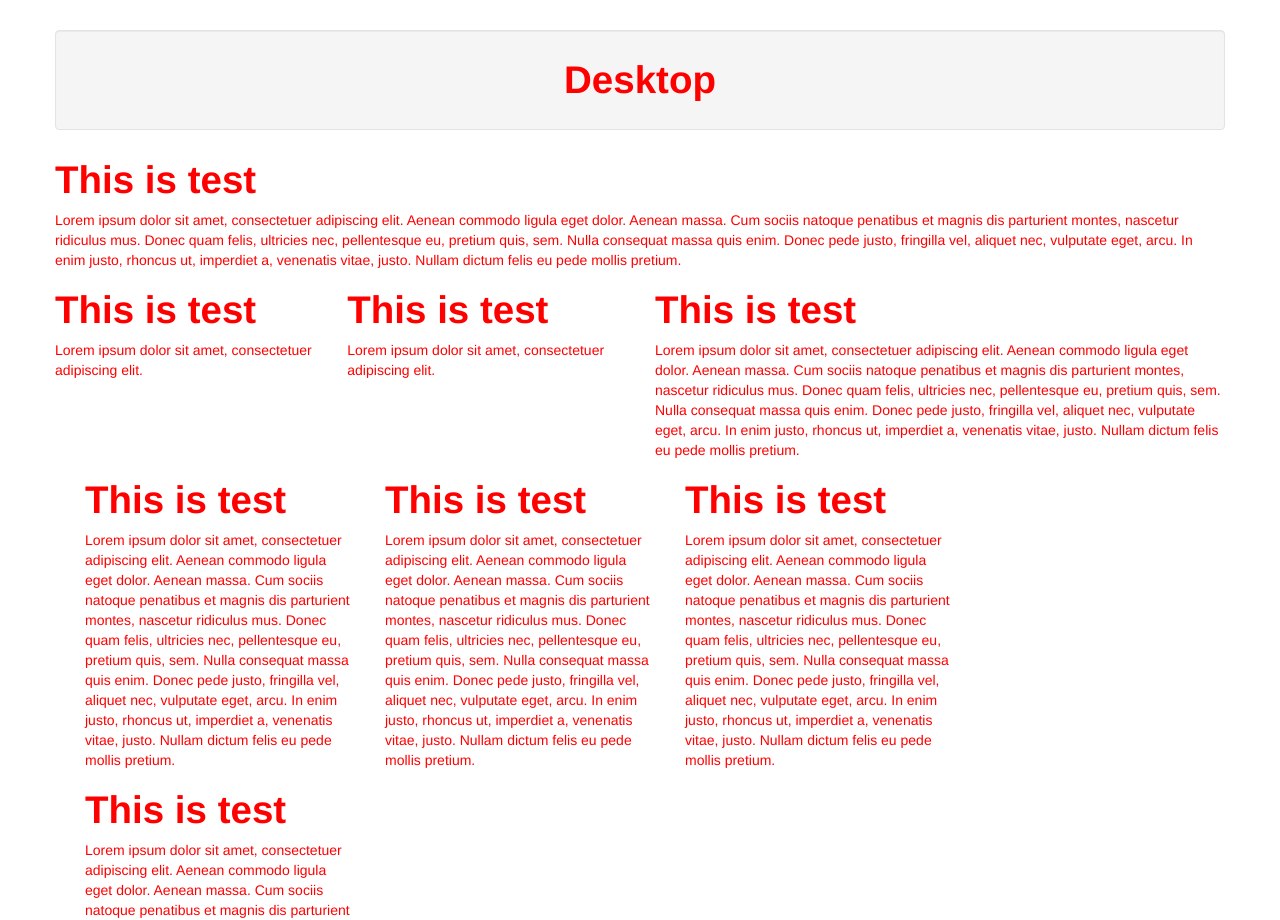
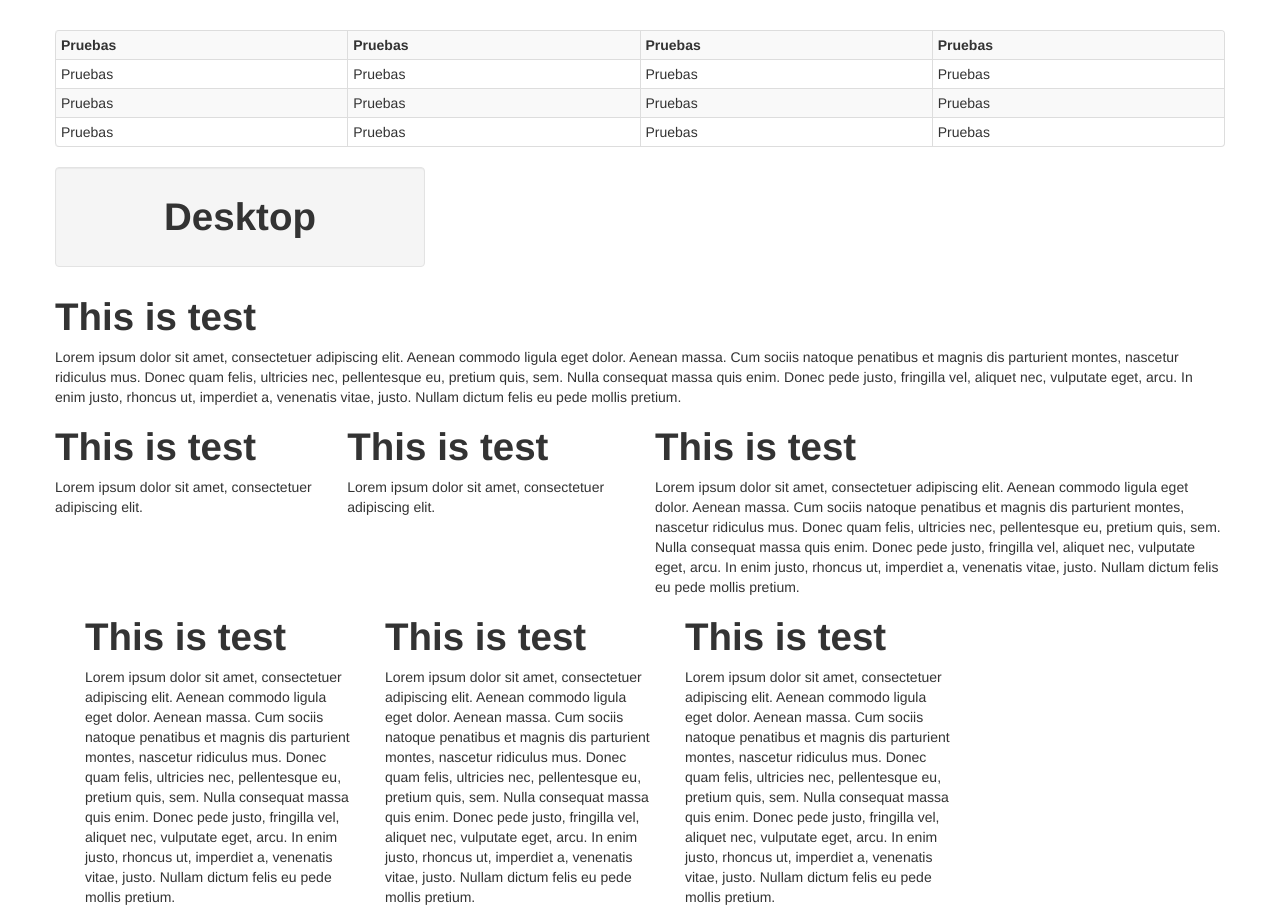
Before and after one commit to omarmorales/bootstrap-frontend, a plain HTML site: page index.html in a window 1280 px wide. Shown: the top 920 px of the page. Drawn offline with Linux system fonts and the light colour scheme.

Commit message:
tablas con bootstrap

```diff
--- a/index.html
+++ b/index.html
@@ -9,7 +9,7 @@
 <style type="text/css">
 	/* Escritorio */
 	@media (min-width: 1200px) {
-		body { color: red;}
+		/*body { color: red;}*/
 	}
 	/* Escritorio pequeño o tablet */
 	@media (min-width: 768px) and (max-width: 979px) {
@@ -30,15 +30,48 @@
 		<div class="row-fluid">
 			<div class="span12">&nbsp</div>
 		</div>
-
 		<div class="row-fluid">
-		<div class="col-md-12">
+			<div class="span12">
+				<table class="table table-bordered table-striped table-hover table-condensed">
+						<tr>
+							<th>Pruebas</th>
+							<th>Pruebas</th>
+							<th>Pruebas</th>
+							<th>Pruebas</th>
+						</tr>
+						<tr>
+							<td>Pruebas</td>
+							<td>Pruebas</td>
+							<td>Pruebas</td>
+							<td>Pruebas</td>
+						</tr>
+						<tr>
+							<td>Pruebas</td>
+							<td>Pruebas</td>
+							<td>Pruebas</td>
+							<td>Pruebas</td>
+						</tr>
+						<tr>
+							<td>Pruebas</td>
+							<td>Pruebas</td>
+							<td>Pruebas</td>
+							<td>Pruebas</td>
+						</tr>
+				</table>
+			</div>
+		</div>
+		<div class="row-fluid">
+			<div class="span4">
 				<div class="well visible-desktop">
 					<h1 class="text-center">Desktop</h1>
 				</div>
+			</div>
+			<div class="span4">
 				<div class="well visible-tablet">
 					<h1 class="text-center">Tablet</h1>
 				</div>
+			</div>
+			<div class="span4">
 				<div class="well visible-phone">
 					<h1 class="text-center">Smartphone</h1>
 				</div>
```
Lines whose indentation alone changed are shown as unchanged.
